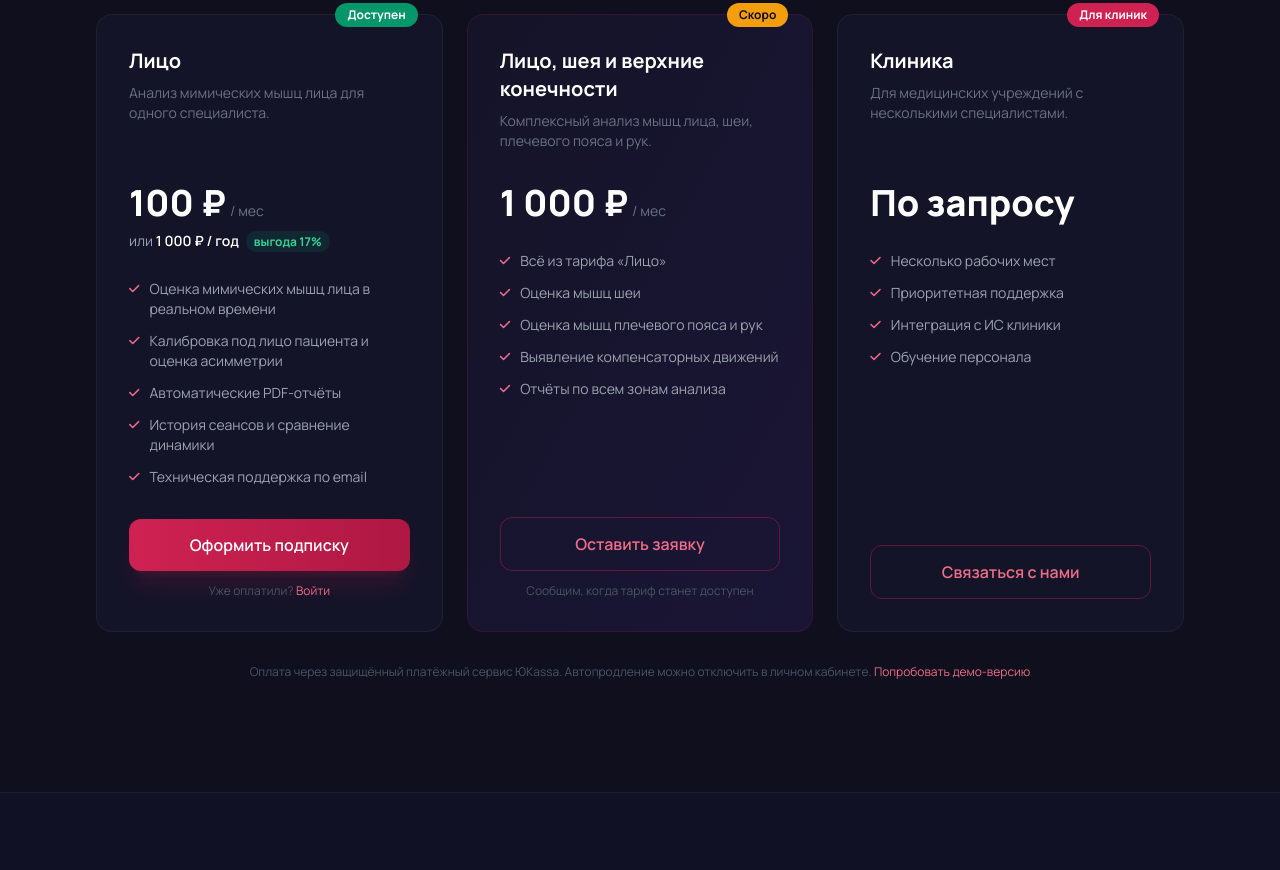
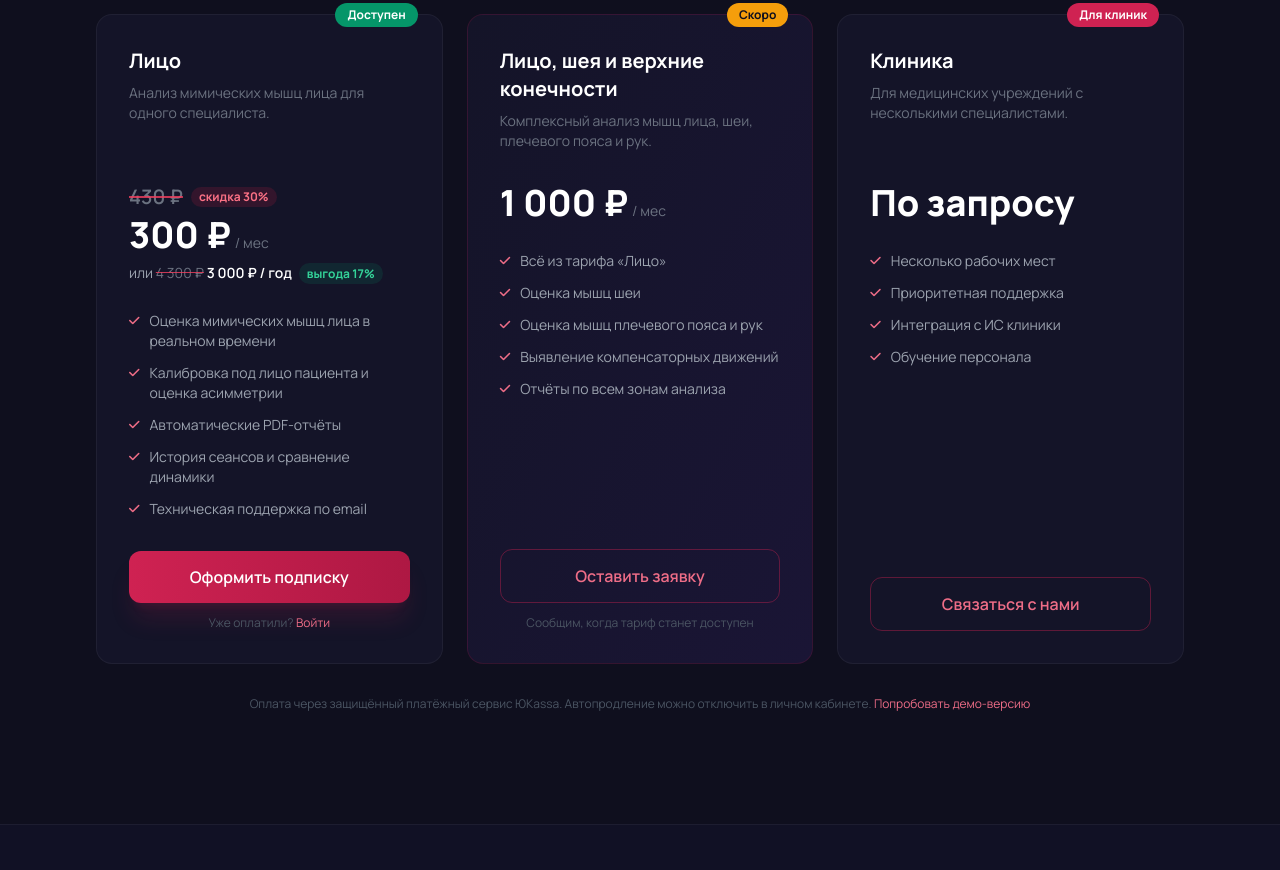
Before and after one commit to myolabru/myolabru.github.io, a plain HTML site: page index.html in a window 1280 px wide. Shown: the part 4766-5636 px from the top of the page. Drawn offline with nearby package versions, Linux system fonts and the light colour scheme.

Commit message:
Add files via upload

```diff
--- a/index.html
+++ b/index.html
@@ -416,7 +416,7 @@
                 <div class="card-hover bg-[#141428] rounded-2xl p-8 flex flex-col relative">
                     <div class="absolute -top-3 right-6 bg-emerald-600 text-white text-xs font-bold px-3 py-1 rounded-full">Доступен</div>
                     <div class="mb-6 md:min-h-[7rem]"><h3 class="text-white font-bold text-xl mb-2">Лицо</h3><p class="text-gray-500 text-sm">Анализ мимических мышц лица для одного специалиста.</p></div>
-                    <div class="mb-7"><span class="text-4xl font-extrabold text-white">100 &#8381;</span><span class="text-gray-500 text-sm ml-1">/ мес</span><p class="text-sm text-gray-400 mt-2">или <span class="text-white font-semibold">1 000 &#8381; / год</span> <span class="ml-1 bg-emerald-600/15 text-emerald-400 text-xs font-bold px-2 py-0.5 rounded-full">выгода 17%</span></p></div>
+                    <div class="mb-7"><div class="flex items-center gap-2 mb-1"><span class="text-xl font-semibold text-gray-500 line-through decoration-2 decoration-rose-500/80">430 &#8381;</span><span class="bg-rose-600/15 text-rose-400 text-xs font-bold px-2 py-0.5 rounded-full">скидка 30%</span></div><span class="text-4xl font-extrabold text-white">300 &#8381;</span><span class="text-gray-500 text-sm ml-1">/ мес</span><p class="text-sm text-gray-400 mt-2">или <span class="text-gray-500 line-through decoration-rose-500/80">4 300 &#8381;</span> <span class="text-white font-semibold">3 000 &#8381; / год</span> <span class="ml-1 bg-emerald-600/15 text-emerald-400 text-xs font-bold px-2 py-0.5 rounded-full">выгода 17%</span></p></div>
                     <ul class="space-y-3 mb-8 flex-1">
                         <li class="flex items-start gap-2.5 text-sm text-gray-400"><i class="fa-solid fa-check text-myo-400 mt-0.5 text-xs"></i>Оценка мимических мышц лица в реальном времени</li>
                         <li class="flex items-start gap-2.5 text-sm text-gray-400"><i class="fa-solid fa-check text-myo-400 mt-0.5 text-xs"></i>Калибровка под лицо пациента и оценка асимметрии</li>
```
